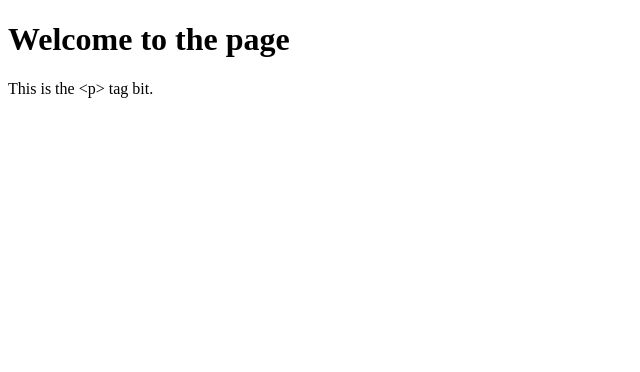
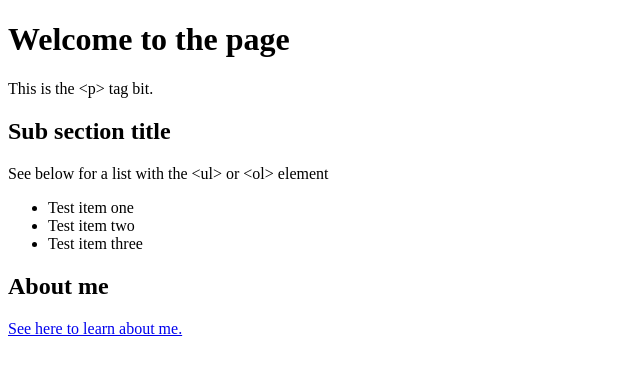
Before and after one commit to redllamas/odingittest, a plain HTML site: page index.html in a window 1280 px wide. Shown: the whole page, without its empty margins (0-640 px from the left). Drawn offline with Linux system fonts and the light colour scheme.

Commit message:
Added about.html and referenced in index.html

```diff
--- a/index.html
+++ b/index.html
@@ -9,5 +9,18 @@
 <body>
     <h1>Welcome to the page</h1>
     <p>This is the &lt;p&gt; tag bit.</p>
+    <section>
+        <h2>Sub section title</h2>
+        <p>See below for a list with the &lt;ul&gt; or &lt;ol&gt; element</p>
+        <ul>
+            <li>Test item one</li>
+            <li>Test item two</li>
+            <li>Test item three</li>
+        </ul>
+    </section>
+    <section>
+        <h2>About me</h2>
+        <a href="about.html" target="_blank" rel="noopener noreferrer">See here to learn about me.</a>
+    </section>
 </body>
 </html>
```
Also changed, not shown: about.html (added, +15 -0 lines).
